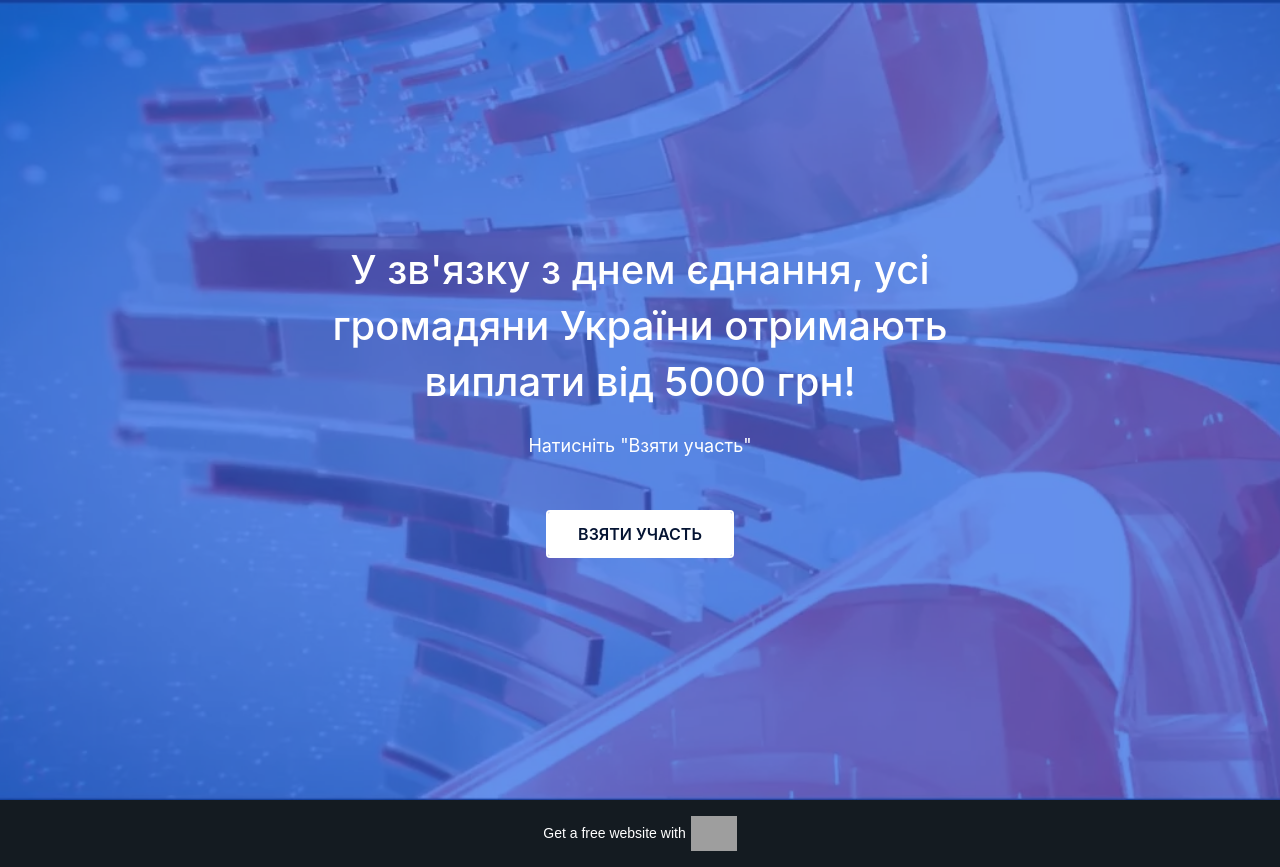
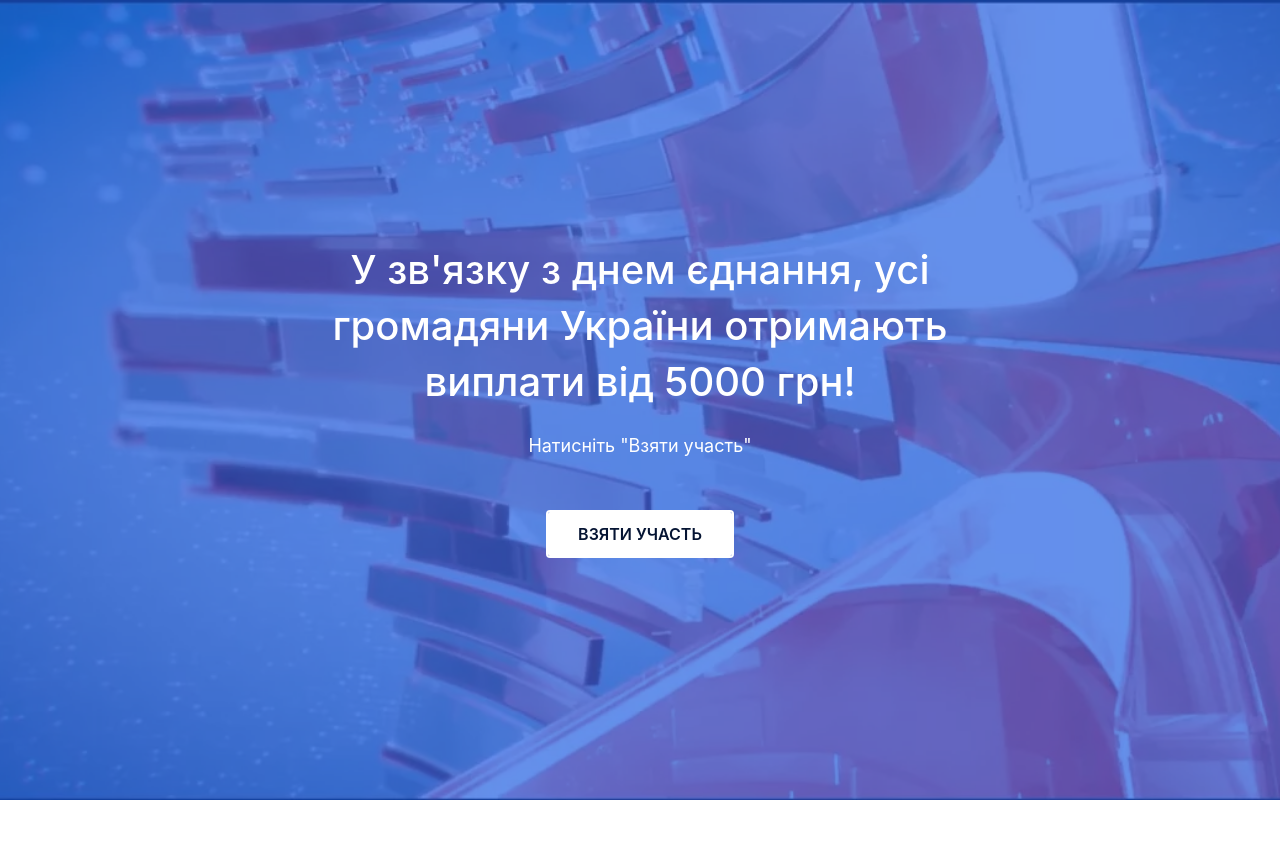
Before and after one commit to get-yourprize/get-yourprize.github.io, a plain HTML site: page index.html in a window 1280 px wide. After the commit the page ends 800 px from the top, so only its background shows below. Drawn offline with Linux system fonts and the light colour scheme; files whose address does not match are found by name.

Commit message:
Update index.html

```diff
--- a/index.html
+++ b/index.html
@@ -1750,7 +1750,6 @@
   <script src="ws/bundles/js/3ba329113bcad9d1f6e860b7b802a768.js"></script>
   <ws-global src="/ws/globals/footer-code/index.html">
     <div id="ws-site-footer-wrapper">
-      <ws-branding logo="https://assets.yolacdn.net/wl-logos/yola-273b558f.svg" logo-width="46" message="Get a free website with" theme="dark" url="https://yola.com"></ws-branding>
       <script data-id="11ec92f22d0c1fb6a9c3551e59595564" data-partner="YOLA" data-url="//analytics.yolacdn.net/tracking.js" data-user="609c1fc1e1e24aa59e9da843d917ba1b" id="site_analytics_tracking">
         var _yts = _yts || [];
         var tracking_tag = document.getElementById("site_analytics_tracking");
```
